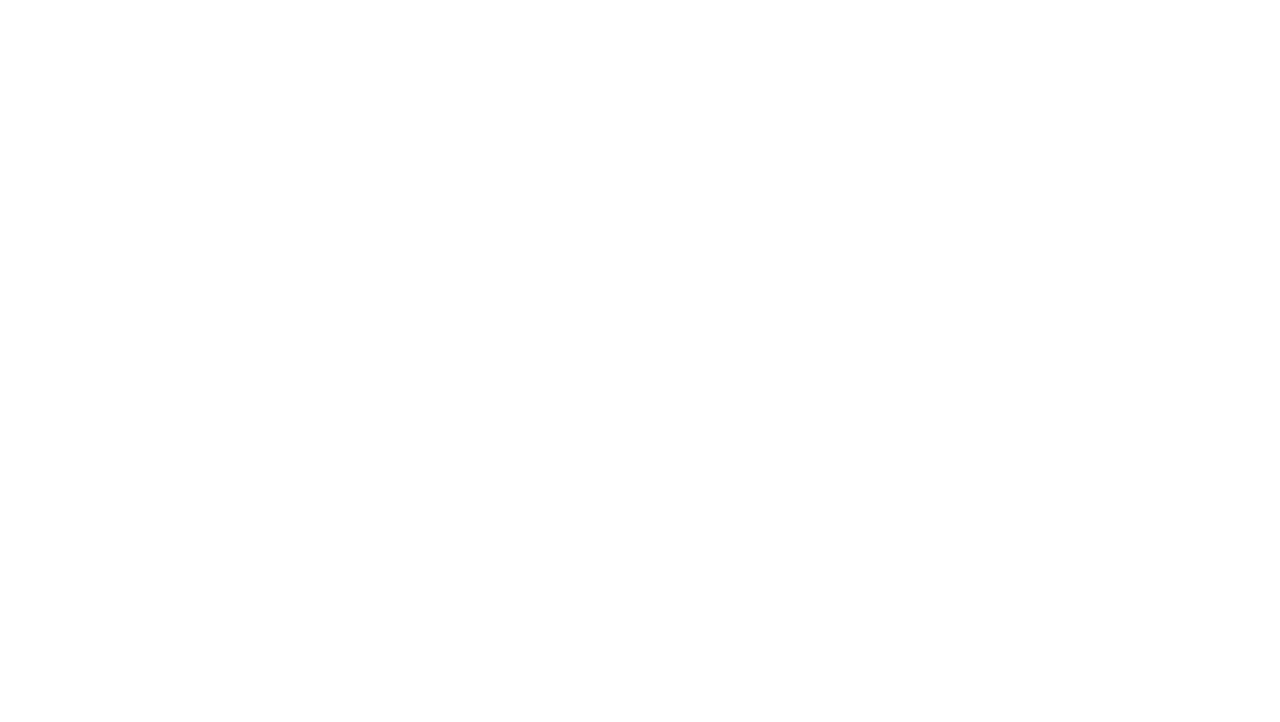
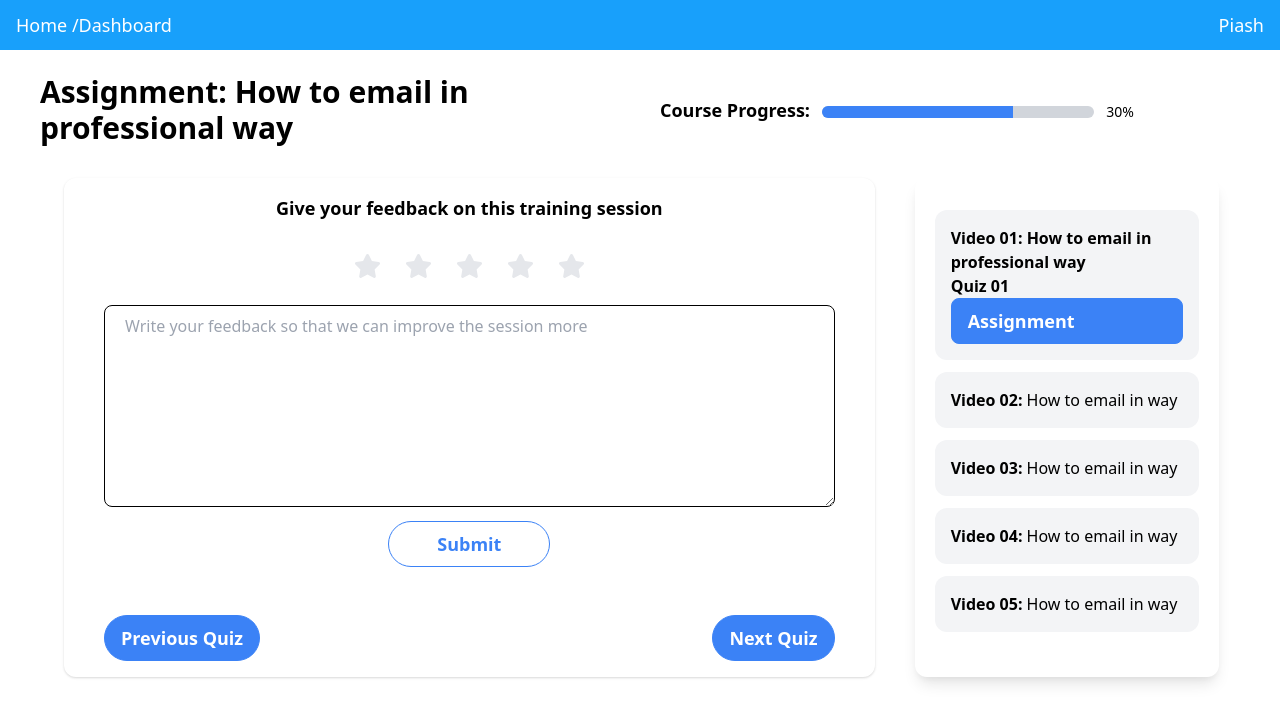
Before and after one commit to web-shoharab-pk/E-Team, a React (Create React App) app: page /feedbacks in a window 1280 px wide. Shown: the top 722 px of the page. Built offline with nearby package versions, Linux system fonts and the light colour scheme.

Commit message:
feedbacks area update

```diff
--- a/src/App.tsx
+++ b/src/App.tsx
@@ -12,6 +12,7 @@ import InputApplication from "./components/InputApplication/InputApplication";
 import CourseVideo from "./components/CourseVideo/CourseVideo";
 import CreateUser from "./components/CreateUser/CreateUser";
 import AssignmentArea from "./components/AssignmentArea/AssignmentArea";
+import FeedBacks from "./components/FeedBacks/FeedBacks";
 
 const App = () => {
   return (
@@ -53,6 +54,9 @@ const App = () => {
         <Route path="/assignment">
           <AssignmentArea />
         </Route>
+        <Route path="/feedbacks">
+          <FeedBacks />
+        </Route>
         <Route exact path="/">
           <Dashboard>
             <Home />
--- /dev/null
+++ b/src/components/FeedBacks/FeedBacks.tsx
@@ -0,0 +1,82 @@
+import { faStar } from '@fortawesome/free-solid-svg-icons';
+import { FontAwesomeIcon } from '@fortawesome/react-fontawesome';
+import React from 'react';
+import Topbar from '../Topbar/Topbar';
+
+const FeedBacks = () => {
+    return (
+        <>
+            <Topbar />
+
+            <div className="mt-6">
+                <div className="flex items-center">
+                    <h1 className="w-1/2 text-3xl ml-10 font-bold">Assignment: How to email in professional way</h1>
+
+                    <div className="w-1/2 flex items-center">
+                        <span className="font-bold text-lg mr-3">Course Progress:</span>
+
+
+                        <div className="relative w-1/2 flex items-center pt-1">
+                            <div className="w-11/12 overflow-hidden h-3 text-xs flex rounded-lg bg-gray-300">
+                                <div style={{ width: "70%" }} className="shadow-none flex flex-col text-center whitespace-nowrap text-white justify-center bg-blue-500"></div>
+                            </div>
+
+                            <h5 className="w-1/12 text-sm ml-3">30%</h5>
+                        </div>
+                    </div>
+                </div>
+
+                <div className="flex mt-8 ml-16 space-x-10">
+                    <div className="w-2/3 shadow rounded-xl py-4  px-10">
+                        <h4 className="text-center text-lg font-bold mb-4">Give your feedback on this training session</h4>
+
+                        <div className="block mt-8 text-center space-x-6">
+                            <FontAwesomeIcon className="text-2xl text-gray-200 cursor-pointer" icon={faStar} />
+                            <FontAwesomeIcon className="text-2xl text-gray-200 cursor-pointer" icon={faStar} />
+                            <FontAwesomeIcon className="text-2xl text-gray-200 cursor-pointer" icon={faStar} />
+                            <FontAwesomeIcon className="text-2xl text-gray-200 cursor-pointer" icon={faStar} />
+                            <FontAwesomeIcon className="text-2xl text-gray-200 cursor-pointer" icon={faStar} />
+                        </div>
+
+                        <form className="form mt-6">
+                            <textarea className="w-full rounded-lg pt-2 px-5 border border-black" name="" id="" cols={30} rows={8} placeholder="Write your feedback so that we can improve the session more"></textarea><br />
+
+                            <input className="block mx-auto cursor-pointer bg-white border text-lg border-blue-500 text-blue-500 mt-2 font-semibold py-2 px-12 rounded-3xl" type="submit" value="Submit" />
+                        </form>
+
+                        <div className="flex mt-12 justify-between">
+                            <button className="cursor-pointer border text-lg border-blue-500 bg-blue-500 text-white font-semibold py-2 px-4 rounded-3xl">Previous Quiz</button>
+                            <button className="cursor-pointer border text-lg border-blue-500 bg-blue-500 text-white font-semibold py-2 px-4 rounded-3xl">Next Quiz</button>
+                        </div>
+                    </div>
+
+                    <div className="w-1/4 rounded-xl px-5 pt-8 shadow-lg ml-10">
+                        <div className="p-4 rounded-xl mb-3 bg-gray-100">
+                            <h3><strong>Video 01:</strong> <span className="font-semibold">How to email in professional way</span></h3>
+                            <h3 className="font-bold">Quiz 01</h3>
+                            <h3 className="cursor-pointer border text-lg border-blue-500 bg-blue-500 text-white font-semibold py-2 px-4 rounded-lg">Assignment</h3>
+                        </div>
+
+                        <div className="p-4 rounded-xl mb-3 bg-gray-100">
+                            <h3><strong>Video 02:</strong> How to email in way</h3>
+                        </div>
+
+                        <div className="p-4 rounded-xl mb-3 bg-gray-100">
+                            <h3><strong>Video 03:</strong> How to email in way</h3>
+                        </div>
+
+                        <div className="p-4 rounded-xl mb-3 bg-gray-100">
+                            <h3><strong>Video 04:</strong> How to email in way</h3>
+                        </div>
+
+                        <div className="p-4 rounded-xl mb-3 bg-gray-100">
+                            <h3><strong>Video 05:</strong> How to email in way</h3>
+                        </div>
+                    </div>
+                </div>
+            </div>
+        </>
+    );
+};
+
+export default FeedBacks;
```
